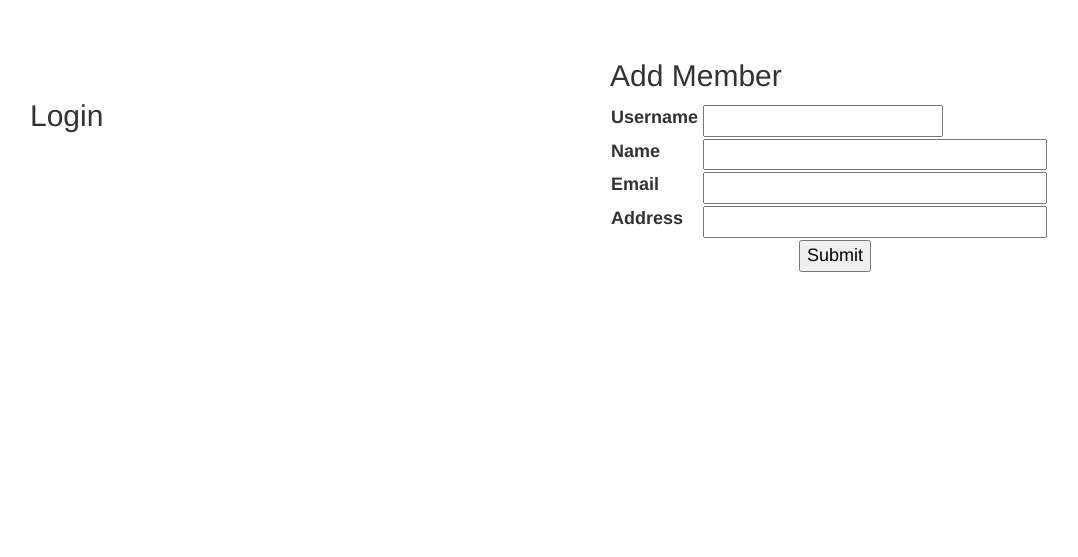
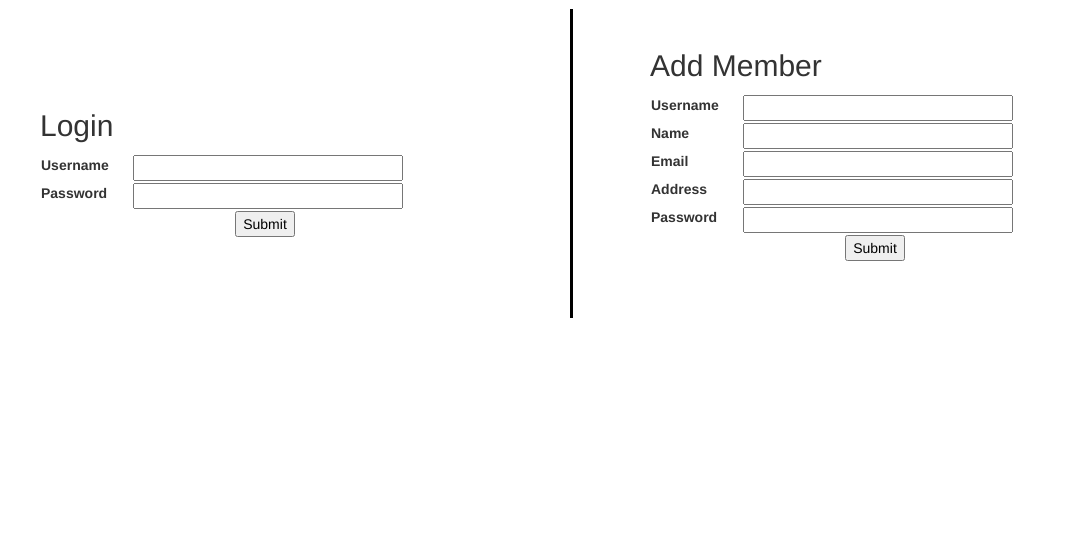
Before and after one commit to kkanwariya/project, a PHP site: page /website/index.php in a window 1280 px wide. Shown: the part 51-608 px from the top of the page, without its empty margins (100-1178 px from the left). Run offline with PHP 8.4, Linux system fonts and the light colour scheme; some libraries are stand-ins or nearby versions.

Commit message:
index page changed

```diff
--- a/website/index.php
+++ b/website/index.php
@@ -39,11 +39,38 @@
     </div><!-- /.navbar -->
 
 
- <div style="float:left;padding:80px">
+ <div style="float:left;margin: 10px;padding:80px;border-right: solid black;">
  <h2>Login</h2>
-
+ <form name="htmlform" method="post" action="update.php">
+  <table width="450px">
+  </tr>
+  <td valign="top">
+   <input  type="hidden" name="id" maxlength="30" size="30" value="login">
+  </td>
+  <tr>
+   <td valign="top">
+    <label>Username</label>
+   </td>
+   <td valign="top">
+    <input  type="text" name="username" maxlength="50" size="30">
+   </td>
+  <tr>
+   <td valign="top">
+    <label>Password</label>
+   </td>
+   <td valign="top">
+    <input  type="password" name="password" maxlength="50" size="30">
+   </td>
+  </tr>
+  <tr>
+   <td colspan="2" style="text-align:center">
+    <input type="submit" value="Submit">
+   </td>
+  </tr>
+  </table>
+  </form>
  </div>
-  <div style="width:500px;float:right;padding:20px;margin:20px 40px;font-size:18px;height:539px">
+  <div style="float:right;margin: 10px;padding:20px;">
 <h2>Add Member</h2>
   <form name="htmlform" method="post" action="update.php">
   <table width="450px">
@@ -56,7 +83,7 @@
     <label>Username</label>
    </td>
    <td valign="top">
-    <input  type="number" name="cid" maxlength="50" size="30">
+    <input  type="text" name="username" maxlength="50" size="30">
    </td>
   </tr>
   <tr>
@@ -85,6 +112,14 @@
    </td>
   </tr>
   <tr>
+   <td valign="top">
+    <label>Password</label>
+   </td>
+   <td valign="top">
+    <input  type="password" name="password" maxlength="50" size="30">
+   </td>
+  </tr>
+  <tr>
    <td colspan="2" style="text-align:center">
     <input type="submit" value="Submit">
    </td>
```
